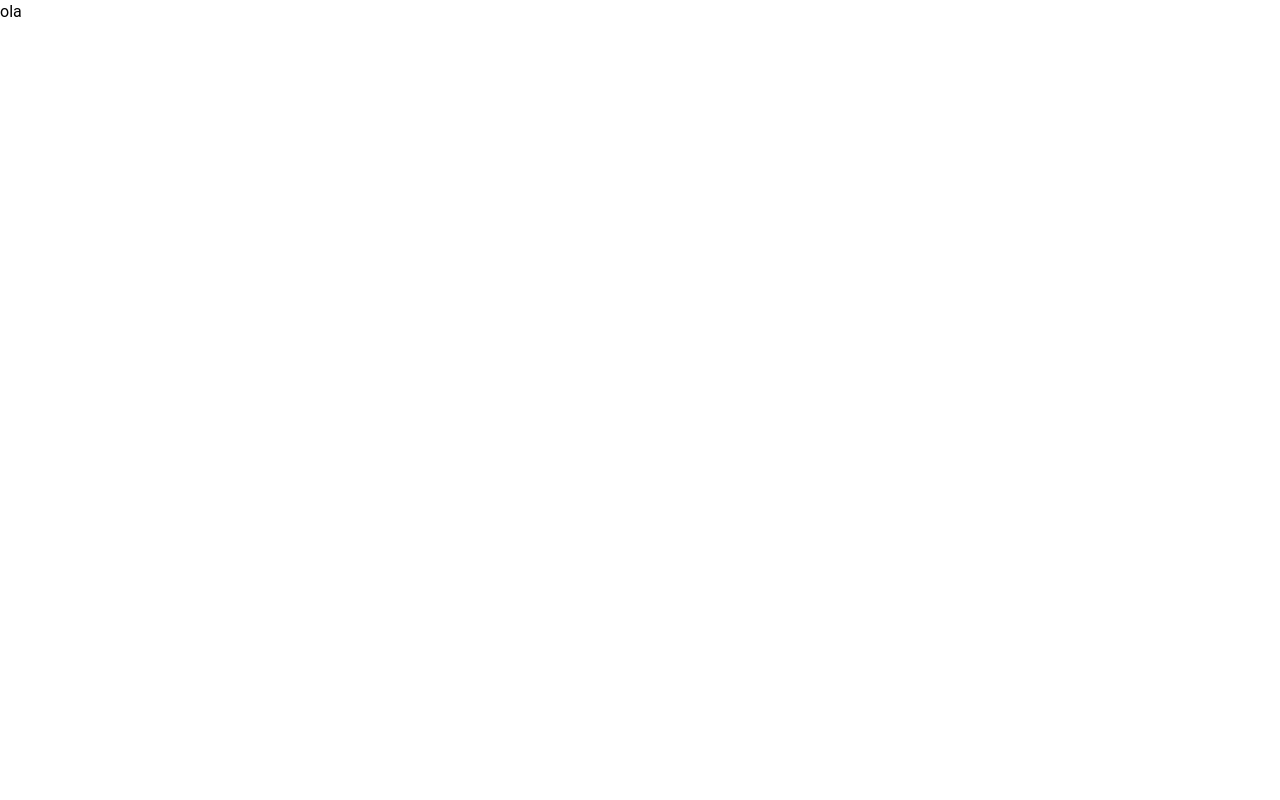
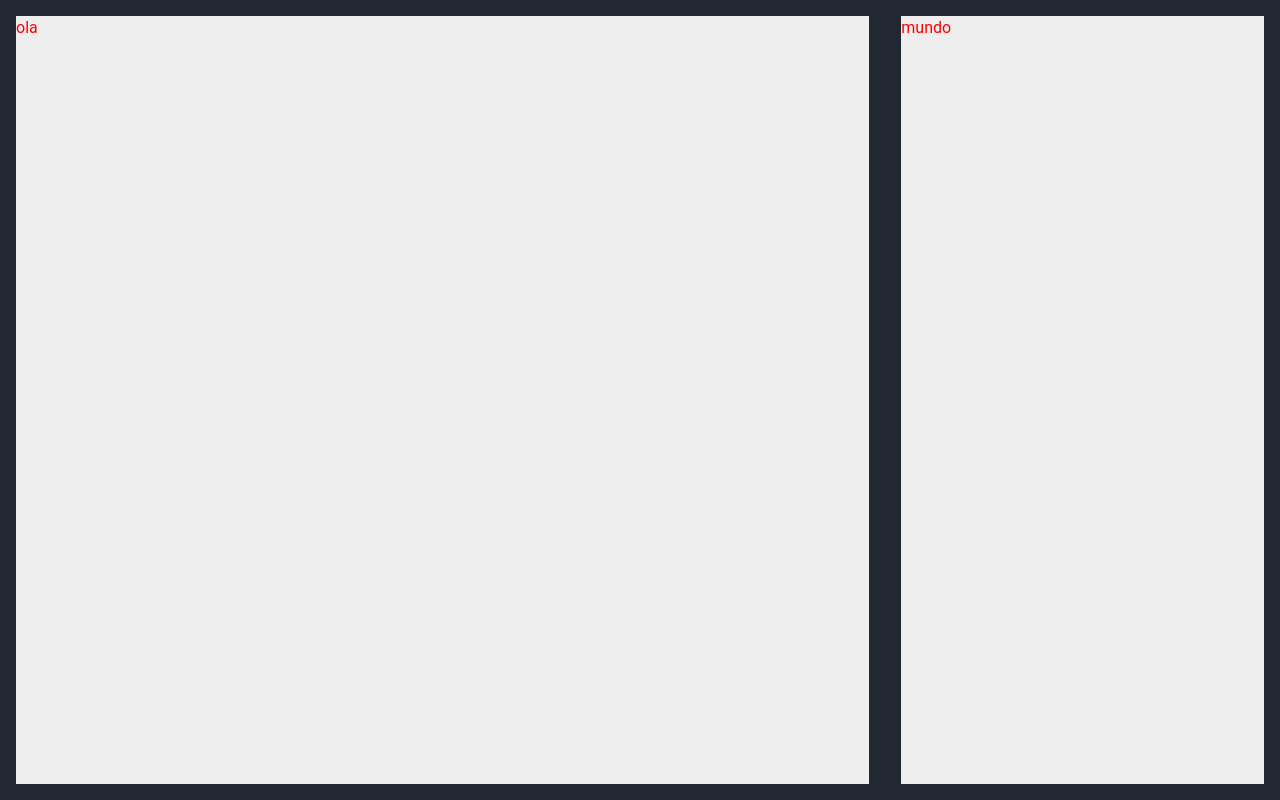
Before and after one commit to RickBm400/currency-calculator-vue, a Vue app: page / in a window 1280 px wide. Built offline with nearby package versions, Linux system fonts and the light colour scheme.

Commit message:
feat: routes & design pattern modified

```diff
--- /dev/null
+++ b/src/pages/DataCenter/index.vue
@@ -0,0 +1,6 @@
+<template>
+  <div id="border">DataCenteraa</div>
+</template>
+<script setup>
+import './styles.sass';
+</script>
--- /dev/null
+++ b/src/pages/DataCenter/styles.sass
@@ -0,0 +1,3 @@
+#border
+    background-color: red
+    height: 100vh
--- a/src/pages/Landing.vue
+++ b/src/pages/Landing.vue
@@ -1,5 +1,19 @@
 <template>
-    <div>
-        ola
-    </div>
+  <div id="landing_container">
+    <v-row no-gutters class="row">
+      <v-col cols="8" class="columns">ola</v-col>
+      <v-col class="columns">mundo</v-col>
+    </v-row>
+  </div>
 </template>
+<style lang="sass">
+#landing_container
+    background-color: #222831
+    height: 100vh
+    color: red
+    .row
+      height: 100%
+    .columns
+      margin: 1rem
+      background-color: #EEEEEE
+</style>
--- a/src/pages/Layout.vue
+++ b/src/pages/Layout.vue
@@ -1,5 +1,7 @@
 <template>
-    <div>
-        ola
-    </div>
+    <v-layout>
+        <v-main>
+            <router-view/>
+        </v-main>
+    </v-layout>
 </template>
```
Also changed, not shown: src/router/index.js (+10 -1 lines).
